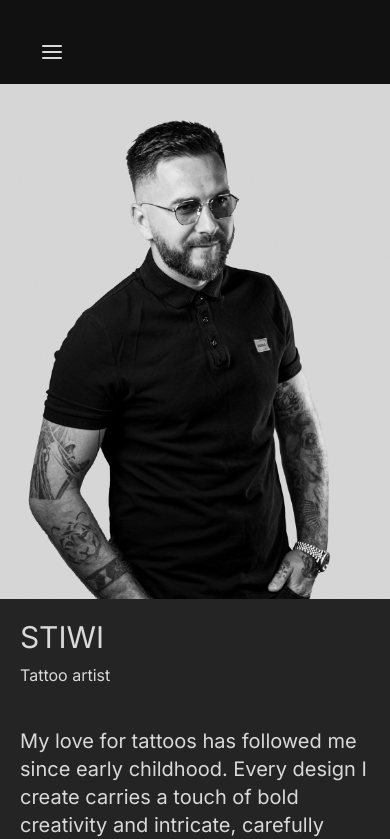
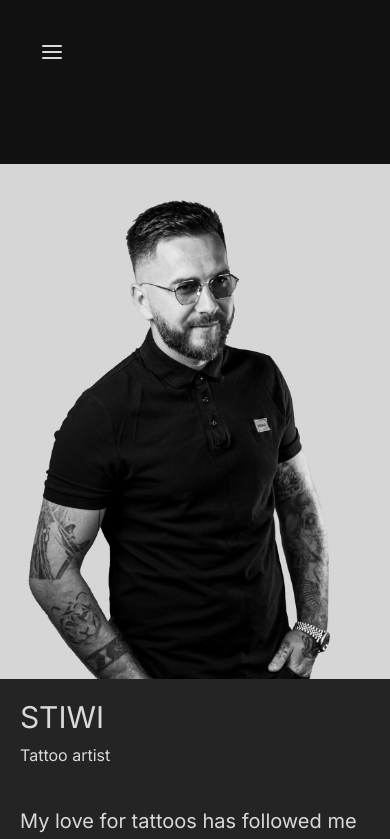
Before and after one commit to dookieffs/vanilla-tattoo-concept, a Next.js app: page /en/artists in a window 390 px wide. Shown: the top 839 px of the page. Built offline with nearby package versions, Linux system fonts and the light colour scheme.

Commit message:
glb compress

```diff
--- a/src/app/[locale]/artists/page.tsx
+++ b/src/app/[locale]/artists/page.tsx
@@ -7,7 +7,7 @@ export default function ArtistsPage({ params: { locale } }: Props) {
   unstable_setRequestLocale(locale);
   const t = useTranslations();
   return (
-    <div className="container max-w-full lg:px-[100px] m-auto pb-24">
+    <div className="container max-w-full lg:px-[100px] m-auto pt-10 pb-24">
       {t.raw("ArtistsPage").map((artist: InfoSectionProps, index: number) => (
         <InfoSection
           key={index}
--- a/src/components/fiber/Scene.tsx
+++ b/src/components/fiber/Scene.tsx
@@ -23,7 +23,7 @@ export default function Scene() {
     >
       <directionalLight position={[-5, -5, 5]} intensity={1} />
       <Suspense fallback={<Loader />}>
-        <ScrollControls damping={0.5} pages={3}>
+        <ScrollControls damping={1} pages={3}>
           <Model position={[0, -6, 0]} rotation={[0, -0.2, 0]} />
         </ScrollControls>
       </Suspense>
--- a/src/components/mobileHeader.tsx
+++ b/src/components/mobileHeader.tsx
@@ -16,7 +16,7 @@ const MobileNav: React.FC<MenuProps> = ({ items, lang }) => {
   const t = useTranslations("Navigation");
 
   return (
-    <div className="md:hidden">
+    <div className="md:hidden pb-10">
       <Sheet>
         <SheetTrigger className="pt-10 pl-10">
           <AlignJustify />
```
Also changed, not shown: 1 other file (tests, documents, lock files or other folders).
